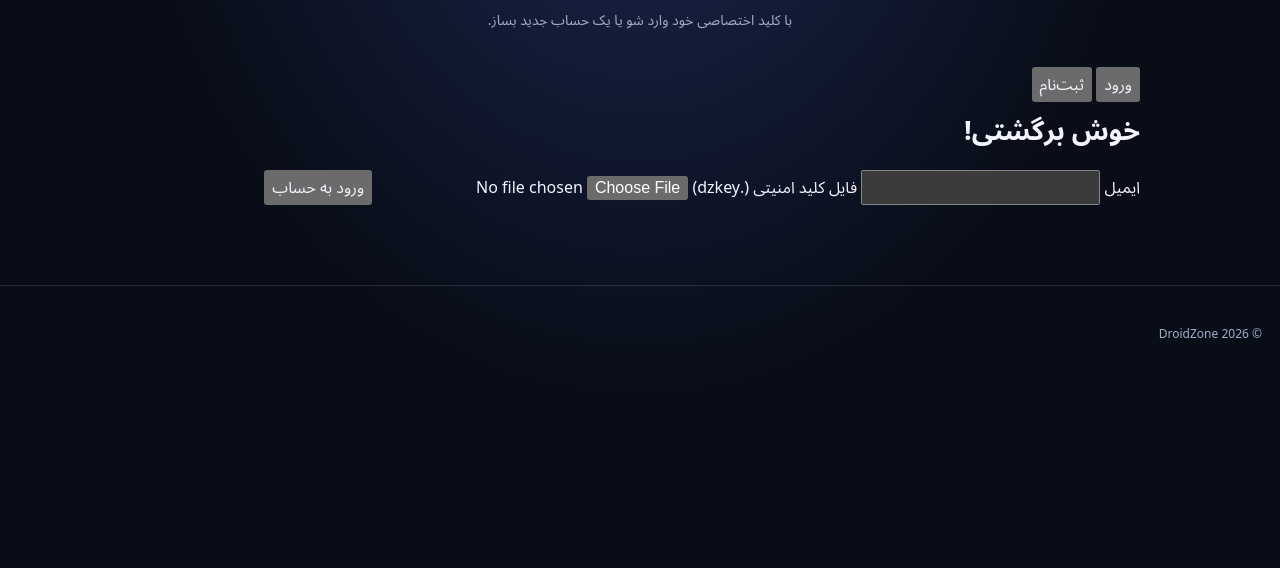
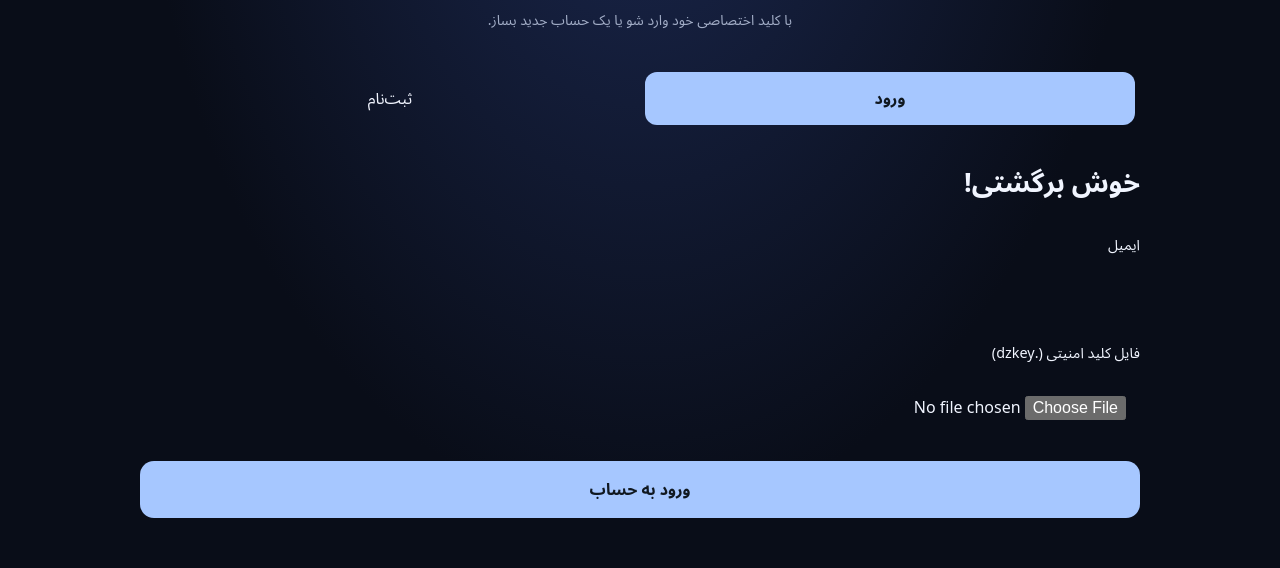
Before and after one commit to TahAgA26/Droidzone, a website: page auth.html in a window 1280 px wide. Shown: the part 232-800 px from the top of the page. Drawn offline with Linux system fonts and the light colour scheme.

Commit message:
Update style.css

```diff
--- a/style.css
+++ b/style.css
@@ -559,3 +559,131 @@ a:focus-visible {
     transition: none;
   }
   }
+/* DroidZone Authentication */
+
+.auth-tabs {
+  display: flex;
+  gap: 10px;
+  margin-bottom: 28px;
+  padding: 5px;
+  border: 1px solid var(--glass-border);
+  border-radius: 16px;
+  background: var(--glass-bg);
+}
+
+.auth-tabs button {
+  flex: 1;
+  padding: 12px;
+  border: 0;
+  border-radius: 12px;
+  background: transparent;
+  color: var(--text-color);
+  cursor: pointer;
+  font: inherit;
+  transition: background .2s ease, color .2s ease;
+}
+
+.auth-tabs button.active {
+  background: var(--accent);
+  color: #101820;
+  font-weight: 700;
+}
+
+#login-form,
+#register-form {
+  display: flex;
+  flex-direction: column;
+  gap: 13px;
+}
+
+#login-form[hidden],
+#register-form[hidden] {
+  display: none;
+}
+
+#login-form h2,
+#register-form h2 {
+  margin: 0 0 12px;
+}
+
+#login-form label,
+#register-form label {
+  font-size: .9rem;
+  color: var(--text-muted);
+}
+
+#login-form input,
+#register-form input {
+  width: 100%;
+  box-sizing: border-box;
+  padding: 14px;
+  border: 1px solid var(--glass-border);
+  border-radius: 14px;
+  outline: none;
+  background: var(--glass-bg);
+  color: var(--text-color);
+  font: inherit;
+}
+
+#login-form input:focus,
+#register-form input:focus {
+  border-color: var(--accent);
+}
+
+.primary-button {
+  margin-top: 12px;
+  padding: 14px;
+  border: 0;
+  border-radius: 14px;
+  background: var(--accent);
+  color: #101820;
+  font: inherit;
+  font-weight: 700;
+  cursor: pointer;
+  transition: opacity .2s ease, transform .2s ease;
+}
+
+.primary-button:hover {
+  opacity: .9;
+  transform: translateY(-1px);
+}
+
+.primary-button:disabled {
+  opacity: .6;
+  cursor: wait;
+}
+
+.auth-warning {
+  padding: 13px;
+  border: 1px solid var(--glass-border);
+  border-radius: 13px;
+  color: var(--text-muted);
+  font-size: .85rem;
+  line-height: 1.9;
+}
+
+#auth-message {
+  min-height: 24px;
+  margin-top: 18px;
+  line-height: 1.8;
+  overflow-wrap: anywhere;
+}
+
+#auth-message.success-message {
+  color: #55d6a5;
+}
+
+#auth-message.error-message {
+  color: #ff7777;
+}
+
+@media (max-width: 600px) {
+  .profile-main {
+    padding-inline: 16px;
+  }
+
+  .auth-tabs button,
+  .primary-button {
+    min-height: 46px;
+  }
+  }
```
